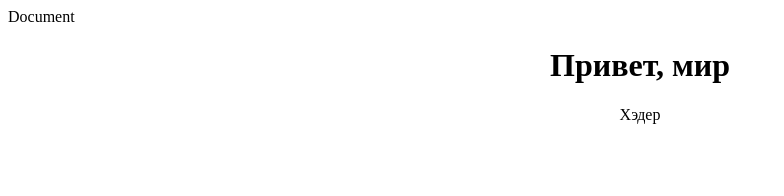
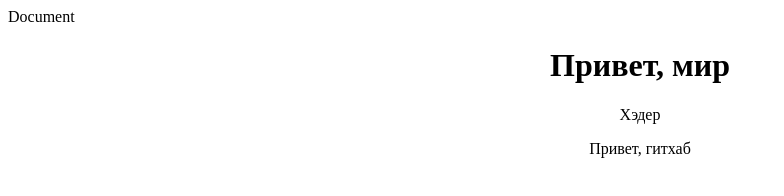
Before and after one commit to murxsxk1/first-project, a plain HTML site: page index.html in a window 1280 px wide. Shown: the whole page, without its empty margins (0-784 px from the left). Drawn offline with Linux system fonts and the light colour scheme.

Commit message:
обновление для гитхаба

```diff
--- a/index.html
+++ b/index.html
@@ -9,5 +9,10 @@
 <body>
   <h1>Привет, мир</h1>
   <header class="header">Хэдер</header>
+  <main>
+    <div>
+      <p class="header">Привет, гитхаб</p>
+    </div>
+  </main>
 </body>
 </html>
```
